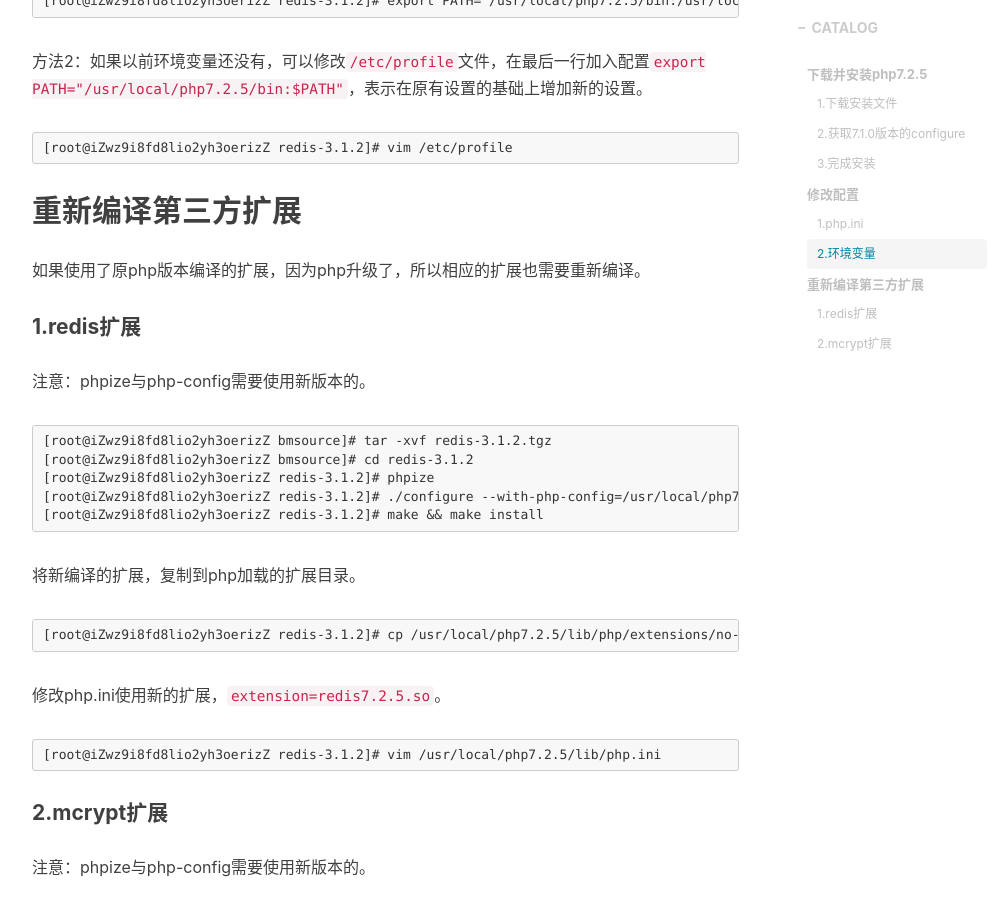
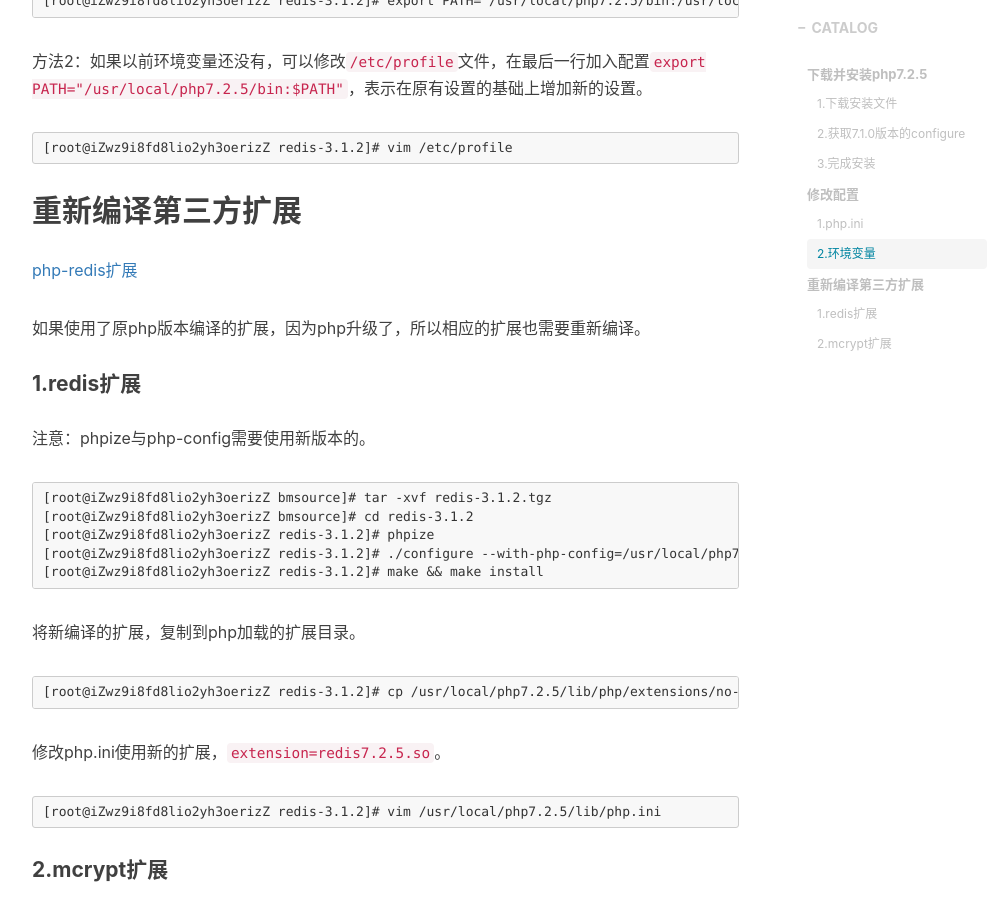
Before and after one commit to xuanxuan2016/xuanxuan2016.github.io, a Jekyll site: the page built from _posts/2018-05-06-upgrading-php7.1.0-to-php7.2.5.md, in a window 1280 px wide and 900 px high, scrolled down 2232 px. Shown: the whole window, without its empty margins (233-1229 px from the left). Built offline with Jekyll 4.4.1, drawn with Linux system fonts in a browser that asks for light colours; nearby versions of some CDN libraries; comment, search, counter and statistics services are not loaded.

Commit message:
Update 2018-05-06-upgrading-php7.1.0-to-php7.2.5.md

````diff
--- a/_posts/2018-05-06-upgrading-php7.1.0-to-php7.2.5.md
+++ b/_posts/2018-05-06-upgrading-php7.1.0-to-php7.2.5.md
@@ -72,7 +72,13 @@ PATH=/usr/local/php/bin:/usr/local/sbin:/usr/local/bin:/usr/sbin:/usr/bin:/root/
 [root@iZwz9i8fd8lio2yh3oerizZ redis-3.1.2]# vim /etc/profile
 ```
 ## 重新编译第三方扩展
+
+[php-redis扩展](http://pecl.php.net/package/redis)
+
+<p>
 如果使用了原php版本编译的扩展，因为php升级了，所以相应的扩展也需要重新编译。
+</p>
+
 #### 1.redis扩展
 注意：phpize与php-config需要使用新版本的。
 ```linux
````
